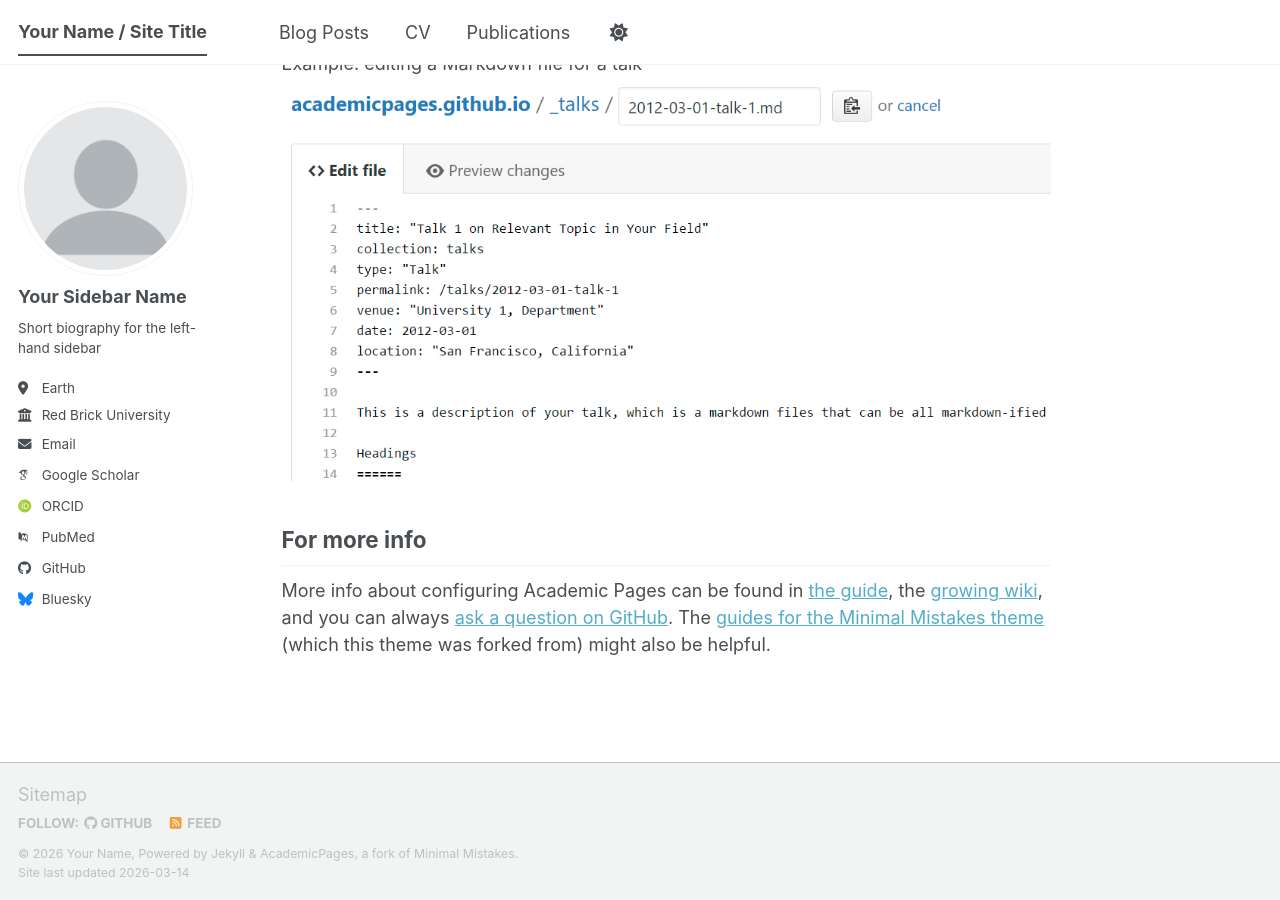
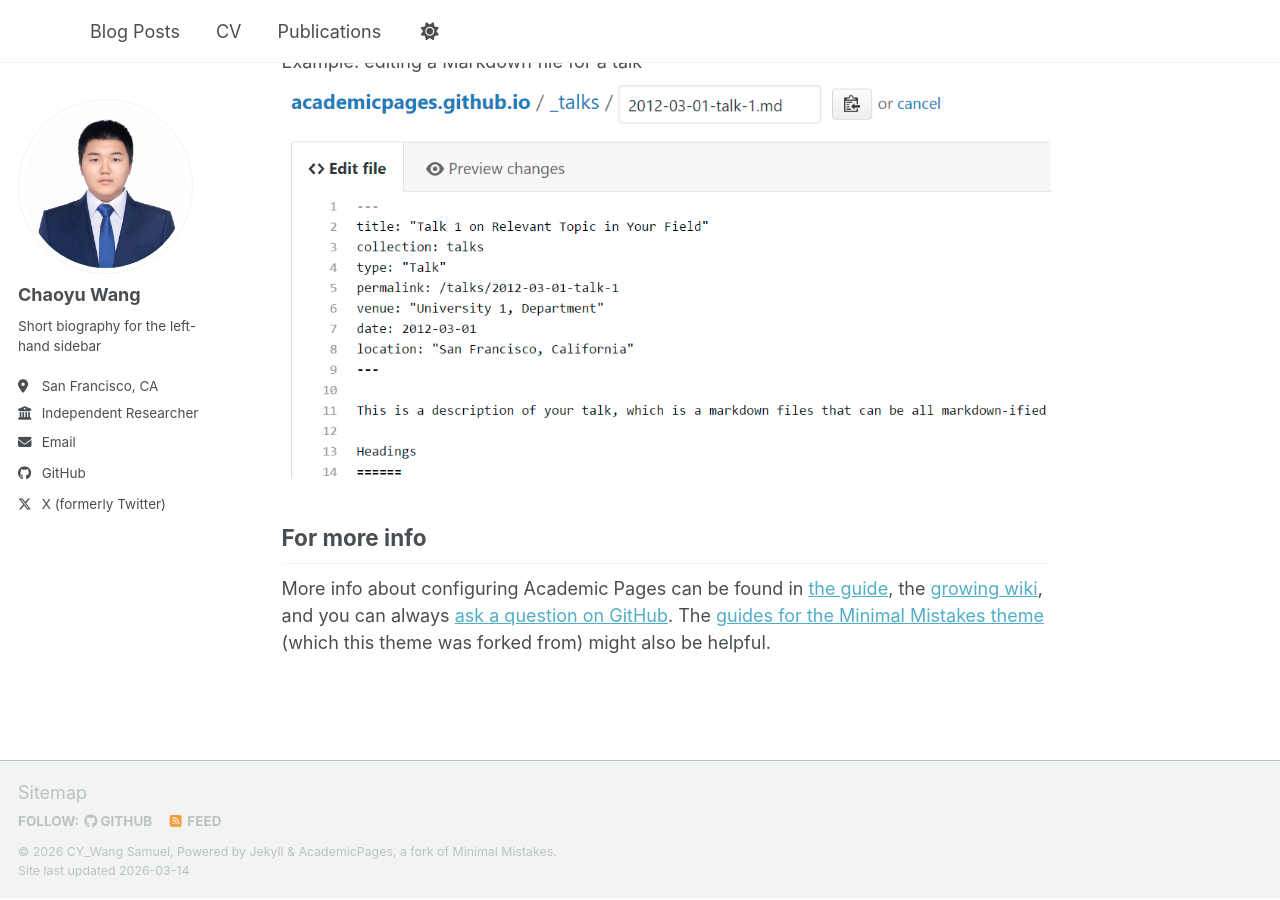
Before and after one commit to ChaoyuWang04/ChaoyuWang04.github.io, a Jekyll site: the page built from _pages/about.md, in a window 1280 px wide and 900 px high, scrolled down 2720 px. Built offline with Jekyll 4.4.1, drawn with Linux system fonts in a browser that asks for light colours; some web fonts are replaced; a script bundle is joined from its source files by our own code; library files that are not in the unit come from our copies.

Commit message:
feat:peronsal info change

```diff
--- a/_config.yml
+++ b/_config.yml
@@ -9,9 +9,9 @@
 # Basic Site Settings
 locale                   : "en-US"
 site_theme               : "default" # The available themes options are "default", "air", "sunrise", "mint", "dirt" and "contrast"
-title                    : "Your Name / Site Title"
-title_separator          : "-"
-name                     : &name "Your Name"
+title                    : ""
+title_separator          : ""
+name                     : &name "CY_Wang Samuel"
 description              : &description "Your Name's academic portfolio"   # Update this with a general description of your site, this is the default if not overridden by a page
 url                      : https://chaoyuwang04.github.io # The base hostname & protocol for your site e.g. "https://[your GitHub username].github.io",
                                                            # or if you already have some other page hosted on Github then use "https://[your GitHub username].github.io/[Your Repo Name]"
@@ -23,25 +23,25 @@ repository               : "ChaoyuWang04/ChaoyuWang04.github.io"
 #               Additional customization can be done by editing /_includes/author-profile.html
 author:
   # Biographic information
-  avatar           : "profile.png"
-  name             : "Your Sidebar Name"
+  avatar           : "profile.jpg"
+  name             : "Chaoyu Wang"
   pronouns         : # example: "she/her"
   bio              : "Short biography for the left-hand sidebar"
-  location         : "Earth"
-  employer         : "Red Brick University"
+  location         : "San Francisco, CA"
+  employer         : "Independent Researcher"
   uri              : # URL
-  email            : "none@example.org"
+  email            : "samuelwang997@gmail.com"
 
   # Academic websites
   academia         : # URL
   arxiv            : # URL - Update with the correct link to your profile
-  googlescholar    : "https://scholar.google.com/citations?user=PS_CX0AAAAAJ"
+  googlescholar    : # URL
   inspire-hep      : # URL
   impactstory      : # URL
-  orcid            : "https://orcid.org/yourorcidurl"
+  orcid            : # URL
   semantic         : # URL
   ssrn             : # URL
-  pubmed           : "https://www.ncbi.nlm.nih.gov/pubmed/?term=john+snow"
+  pubmed           : # URL
   researchgate     : # URL
   scopus           : # URL
   zotero           : # URL
@@ -57,7 +57,7 @@ author:
 
   # Social media
   artstation       : # Username
-  bluesky          : "bsky.app" # Replace this with you Bluesky username
+  bluesky          : # Username
   facebook         : # Username
   flickr           : # Username
   foursquare       : # Username
@@ -74,7 +74,7 @@ author:
   steam            : # Username
   telegram         : # URL
   tumblr           : # Username
-  twitter          : # Username for X / Twitter
+  twitter          : "https://x.com/SamuelWang997"
   vine             : # Username
   weibo            : # Username
   wikipedia        : # Username
```
Also changed, not shown: images/profile.jpg (added).
